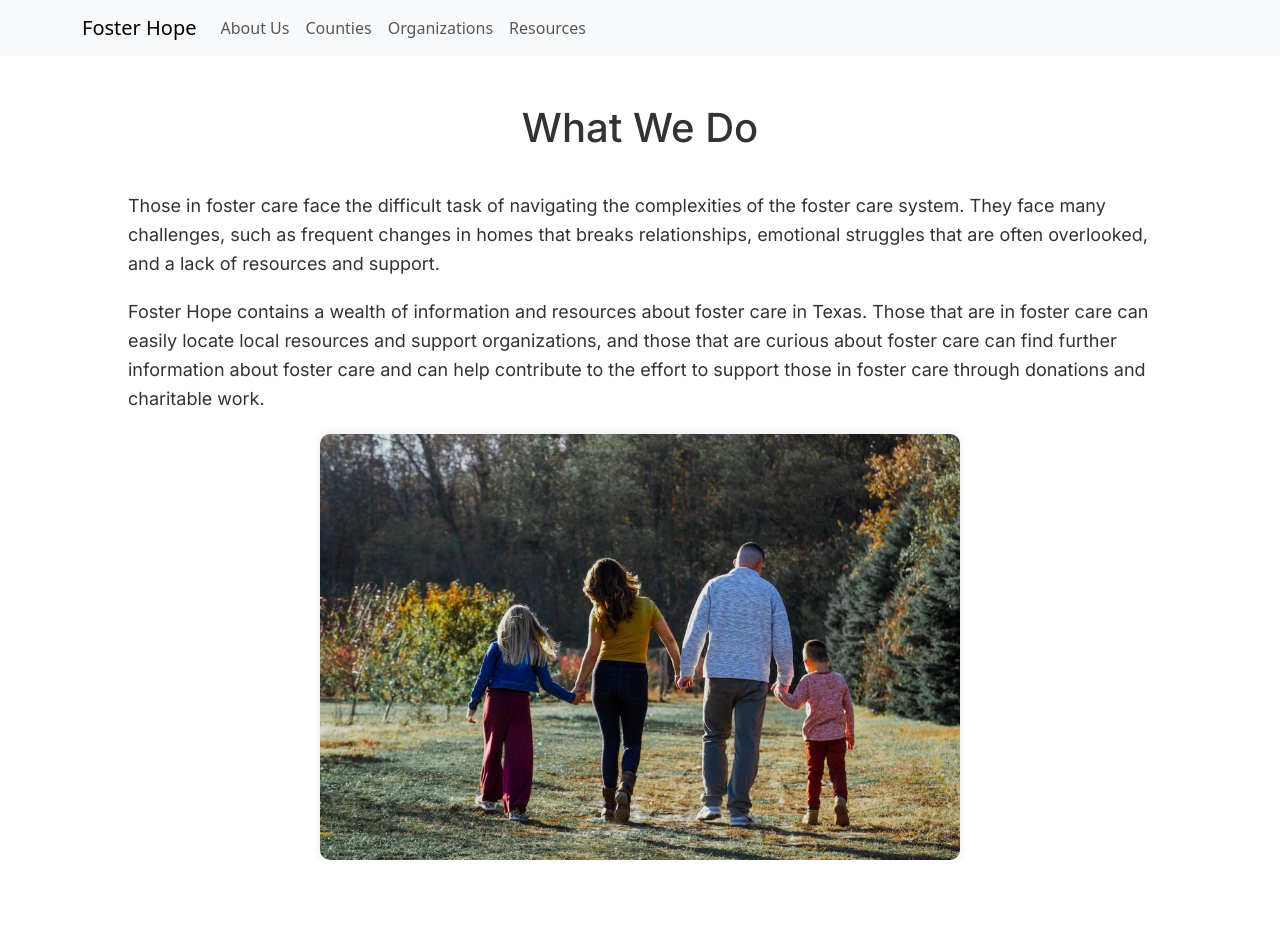
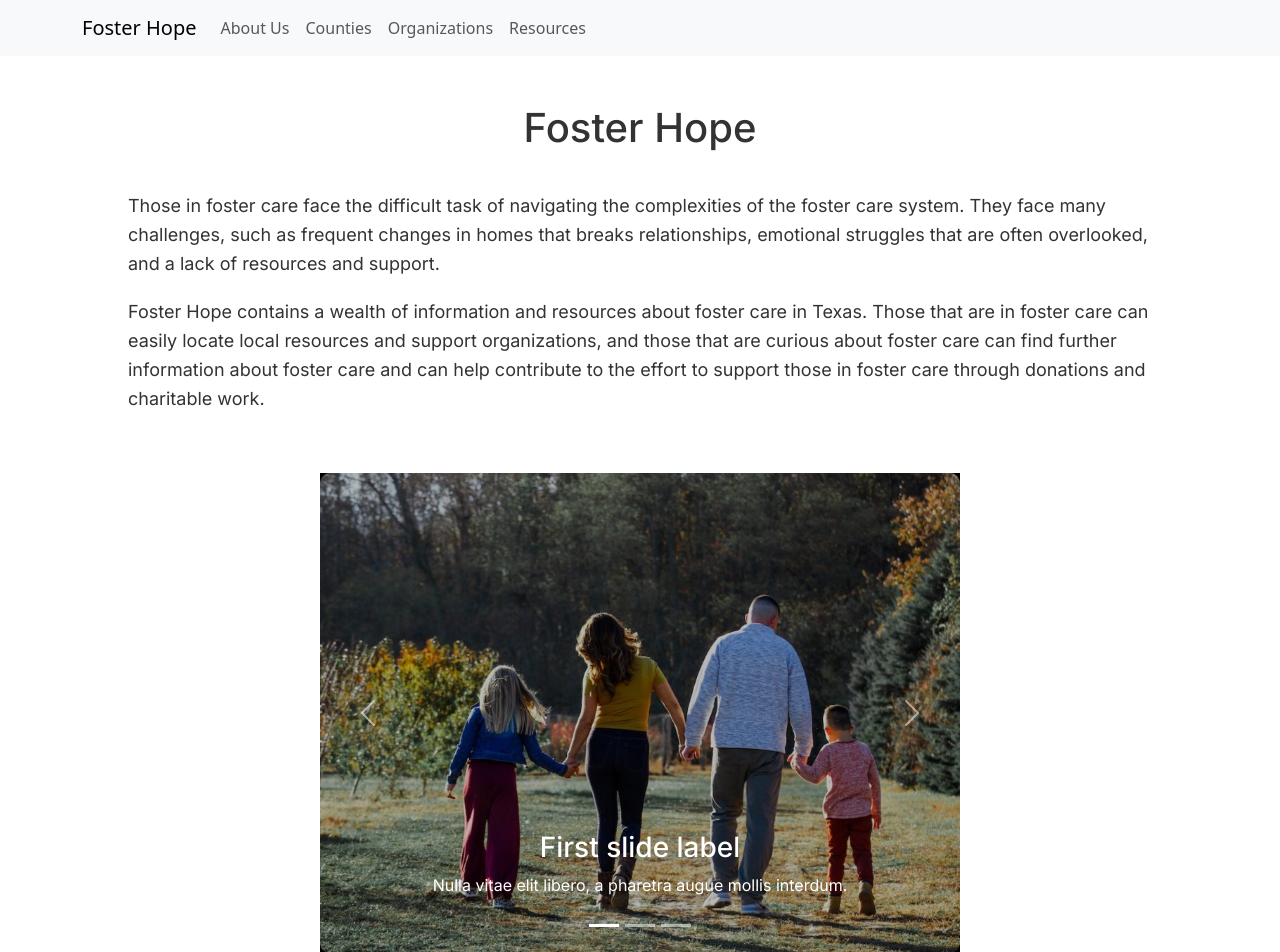
Before and after one commit to MaadhavK/foster-hope-2024, a Next.js app in the folder front-end/: page / in a window 1280 px wide. Shown: the top 952 px of the page. Before the commit the page ends 860 px from the top, so only its background shows below. Built offline with nearby package versions, Linux system fonts and the light colour scheme.

Commit message:
Added carousel

```diff
--- a/front-end/src/app/components/NavBar.js
+++ b/front-end/src/app/components/NavBar.js
@@ -9,7 +9,7 @@ import styles from "../page.module.css"
 export default function NavBar(){
     return (
         <>
-            <Navbar bg="light" data-bs-theme="light" fixed = "top" border="white" expand="lg" collapseOnSelect>
+            <Navbar bg="light" data-bs-theme="light" fixed = "top" border="white" expand="lg">
                 <Container className={styles.container}>
                 <Navbar.Brand href="/">Foster Hope</Navbar.Brand>
                 <Navbar.Toggle aria-controls="responsive-navbar-nav"/>
--- a/front-end/src/app/components/carousel.js
+++ b/front-end/src/app/components/carousel.js
@@ -1,38 +1,32 @@
-"use client"
-import styles from "../page.module.css"
 import Carousel from 'react-bootstrap/Carousel';
-import Image from "next/image";
+import { Image } from 'react-bootstrap';;
 
-export default function HomeCarousel(){
-    const IMAGE_OPACITY = 0.6
-  const IMAGE_HEIGHT = '30rem'
-  const COLOR_OVERLAY = 'rgba(0, 0, 0, 0.5)'
+function HomeCarousel() {
+  const images = [
+    {src: "/images/FrontPageImage.jpg", caption: "Image 1"},
+    {src: "/images/homePage2.jpg", caption: "Image 2"},
+    {src: "/images/homePage3.jpg", caption: "Image 3"},
+  ];
+  const CarouselItems = (images) => {
+    return images.map((img, idx) => (
+          <Carousel.Item key = {idx} interval={1000} style={{width:"100%", height:"30rem", background: "rgba(0,0,0.5)"}}>
+            <Image src={img.src} fluid style={{objectFit: "cover", width:"100%", height:"100%", opacity: "0.8", borderRadius: "10px"}}/>
+            <Carousel.Caption>
+              <h3>First slide label</h3>
+              <p>Nulla vitae elit libero, a pharetra augue mollis interdum.</p>
+            </Carousel.Caption>
+          </Carousel.Item>
 
-    return (
-    <Carousel style={{ width: '100%', height: IMAGE_HEIGHT, background: COLOR_OVERLAY }}>
-      <Carousel.Item interval={1000}>
-        <Image src="/images/FrontPageImage.jpg" fluid style={{ objectFit: 'cover', width: '100%', height: '100%', opacity: IMAGE_OPACITY }}/>
-        <Carousel.Caption>
-          <h3>First slide label</h3>
-          <p>Nulla vitae elit libero, a pharetra augue mollis interdum.</p>
-        </Carousel.Caption>
-      </Carousel.Item>
-      <Carousel.Item interval={500}>
-        <Image src="/images/FrontPageImage.jpg" fluid style={{ objectFit: 'cover', width: '100%', height: '100%', opacity: IMAGE_OPACITY }}/>
-        <Carousel.Caption>
-          <h3>Second slide label</h3>
-          <p>Lorem ipsum dolor sit amet, consectetur adipiscing elit.</p>
-        </Carousel.Caption>
-      </Carousel.Item>
-      <Carousel.Item>
-        <Image src="/images/FrontPageImage.jpg" fluid style={{ objectFit: 'cover', width: '100%', height: '100%', opacity: IMAGE_OPACITY }}/>
-        <Carousel.Caption>
-          <h3>Third slide label</h3>
-          <p>
-            Praesent commodo cursus magna, vel scelerisque nisl consectetur.
-          </p>
-        </Carousel.Caption>
-      </Carousel.Item>
-    </Carousel>
-  );
+      ));
+    };
+
+  return (
+    <>
+      <Carousel style={{width:"40rem"}}>
+        {CarouselItems(images)}
+      </Carousel>
+    </>
+  )
 }
+
+export default HomeCarousel;
--- a/front-end/src/app/page.js
+++ b/front-end/src/app/page.js
@@ -5,12 +5,14 @@ import NavBar from "./components/NavBar";
 import 'bootstrap/dist/css/bootstrap.min.css';
 import '../../../front-end/src/app/globals.css'
 import _default from "react-bootstrap/esm/Nav";
+import { Container } from "react-bootstrap";
+import HomeCarousel from "./components/carousel";
 
 export default function Home() {
   return (
       <main className={styles.main2}>
         <h1 className={styles.splashtitle}>
-          What We Do
+          Foster Hope
         </h1>
         <p className={styles.splashdesc}>
           Those in foster care face the difficult task of navigating the complexities of the foster care system. They face
@@ -22,9 +24,11 @@ export default function Home() {
           locate local resources and support organizations, and those that are curious about foster care can find further information about
           foster care and can help contribute to the effort to support those in foster care through donations and charitable work.
         </p>
-        <img className={styles.splashimage} src="/images/FrontPageImage.jpg" />
-
-
+        <br></br>
+        <Container style={{display:"flex", justifyContent:"center", padding: "15px"}}>
+          <HomeCarousel></HomeCarousel>
+        </Container>
+        <div className="rectangle" style={{width:"100vw", height: "2vw", backgroundColor:"darkgray", border: "1px solid gray"}}></div>
       </main>
   );
 }
```
Also changed, not shown: front-end/src/app/about/page.jsx (+5 -5 lines), front-end/src/app/counties/instances/hays/page.jsx (+8 -4 lines), front-end/public/images/homePage2.jpg (added), front-end/public/images/homePage3.jpg (added).
